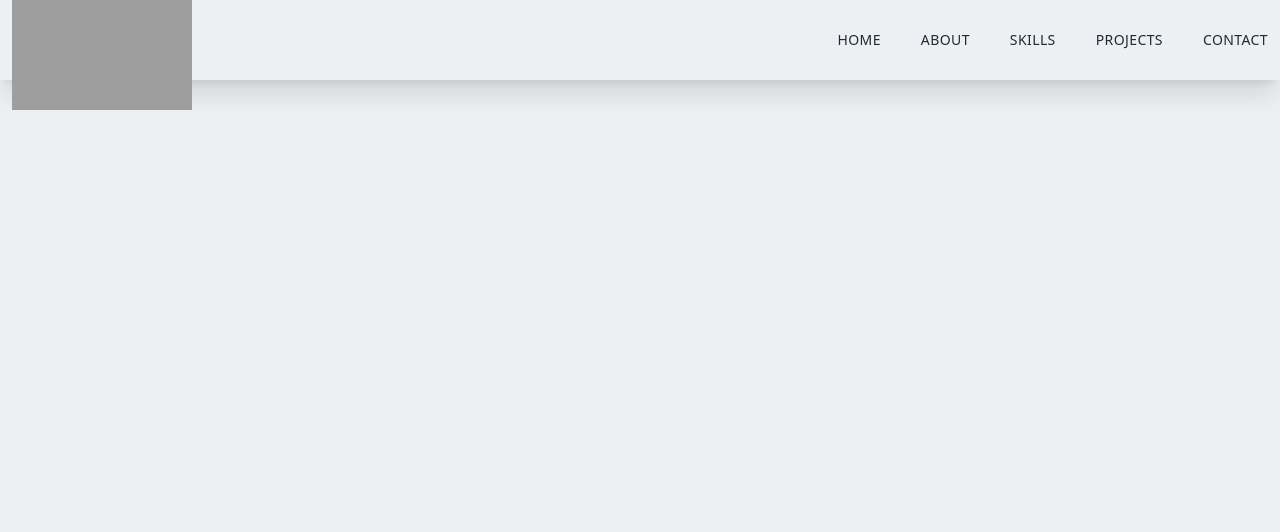
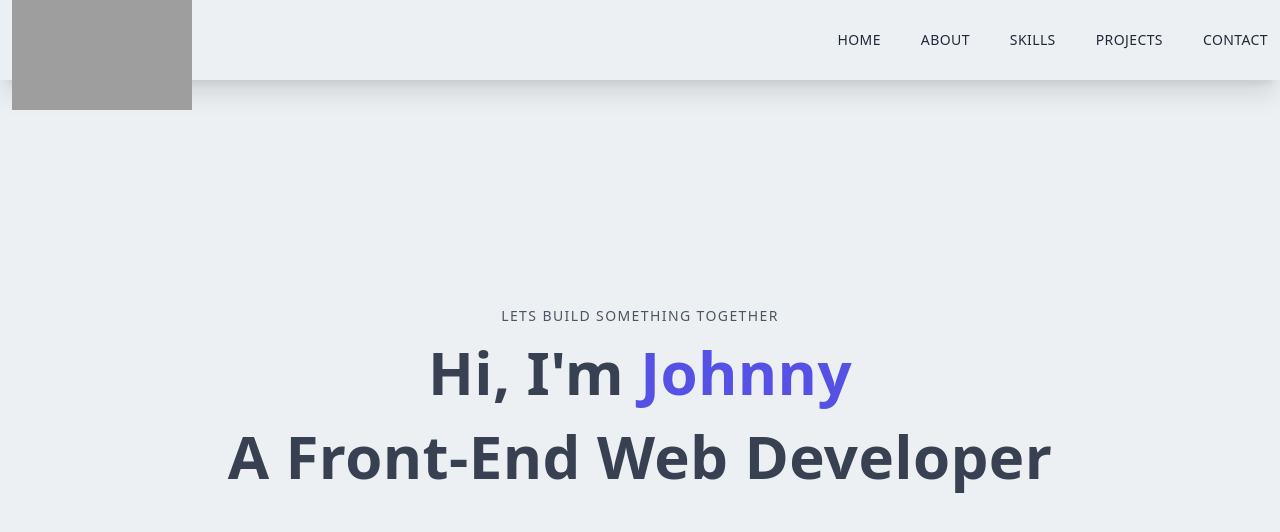
Before and after one commit to Skydodle/nextjs-portfolio, a Next.js app: page / in a window 1280 px wide. Shown: the top 532 px of the page. Built offline with nearby package versions, Linux system fonts and the light colour scheme; grey boxes are pictures that could not be loaded.

Commit message:
HERO section created; Moved NavBar to _app.js to show on all page

```diff
--- /dev/null
+++ b/components/Main.jsx
@@ -0,0 +1,21 @@
+import React from 'react';
+
+const Main = () => {
+  return (
+    <div className='w-full h-screen text-center'>
+      <div className='max-w-[1240px] w-full h-full mx-auto p-2 flex justify-center items-center'>
+        <div>
+          <p className='uppercase text-sm tracking-widest text-gray-600'>
+            lets build something together
+          </p>
+          <h1 className='py-4 text-gray-700'>
+            Hi, I'm <span className='text-[#5651e5]'>Johnny</span>
+          </h1>
+          <h1 className='py-2 text-gray-700'>A Front-End Web Developer</h1>
+        </div>
+      </div>
+    </div>
+  );
+};
+
+export default Main;
--- a/pages/_app.js
+++ b/pages/_app.js
@@ -1,7 +1,13 @@
-import '../styles/globals.css'
+import Navbar from '../components/Navbar';
+import '../styles/globals.css';
 
 function MyApp({ Component, pageProps }) {
-  return <Component {...pageProps} />
+  return (
+    <>
+      <Navbar />
+      <Component {...pageProps} />
+    </>
+  );
 }
 
-export default MyApp
+export default MyApp;
--- a/pages/index.js
+++ b/pages/index.js
@@ -1,5 +1,6 @@
 import Head from 'next/head';
 import Image from 'next/image';
+import Main from '../components/Main';
 import Navbar from '../components/Navbar';
 
 export default function Home() {
@@ -10,7 +11,7 @@
         <meta name='description' content='Generated by create next app' />
         <link rel='icon' href='/favicon.ico' />
       </Head>
-      <Navbar />
+      <Main />
     </div>
   );
 }
```
